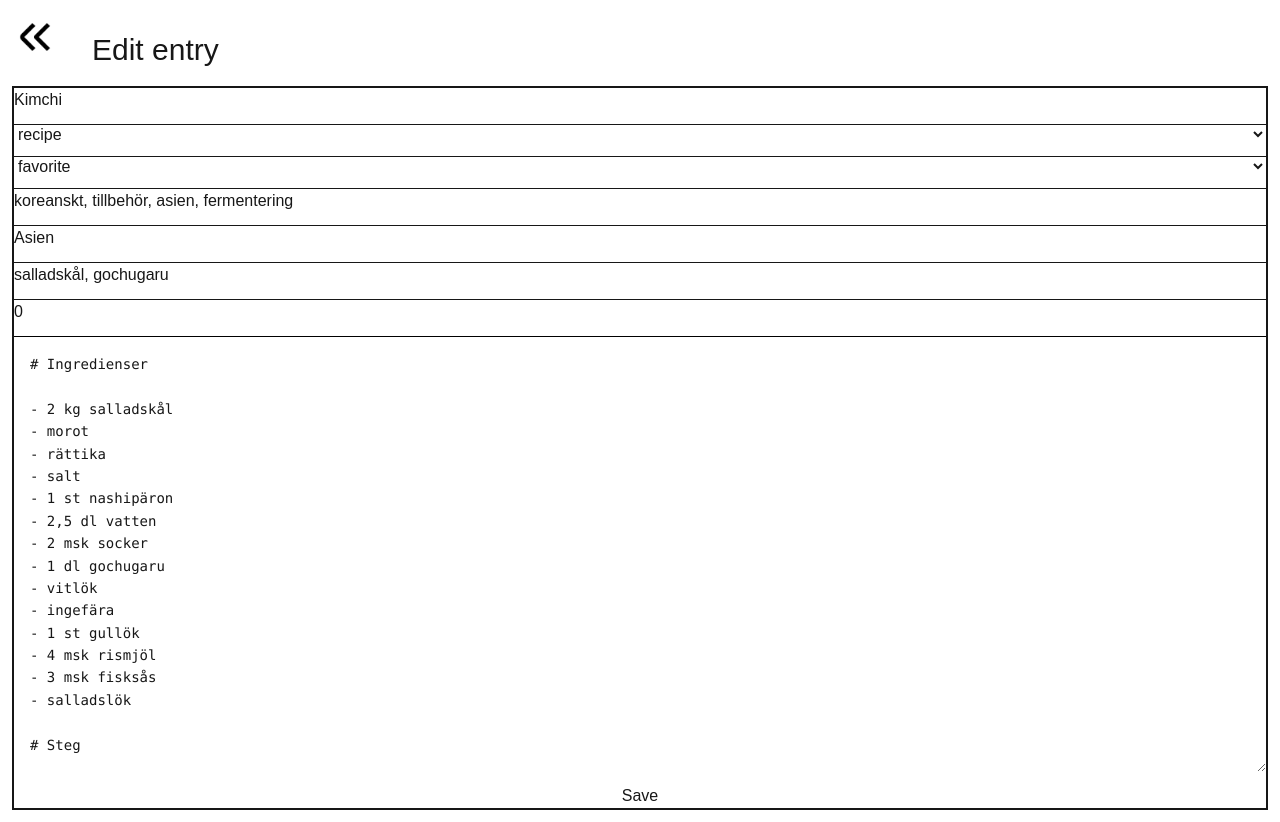
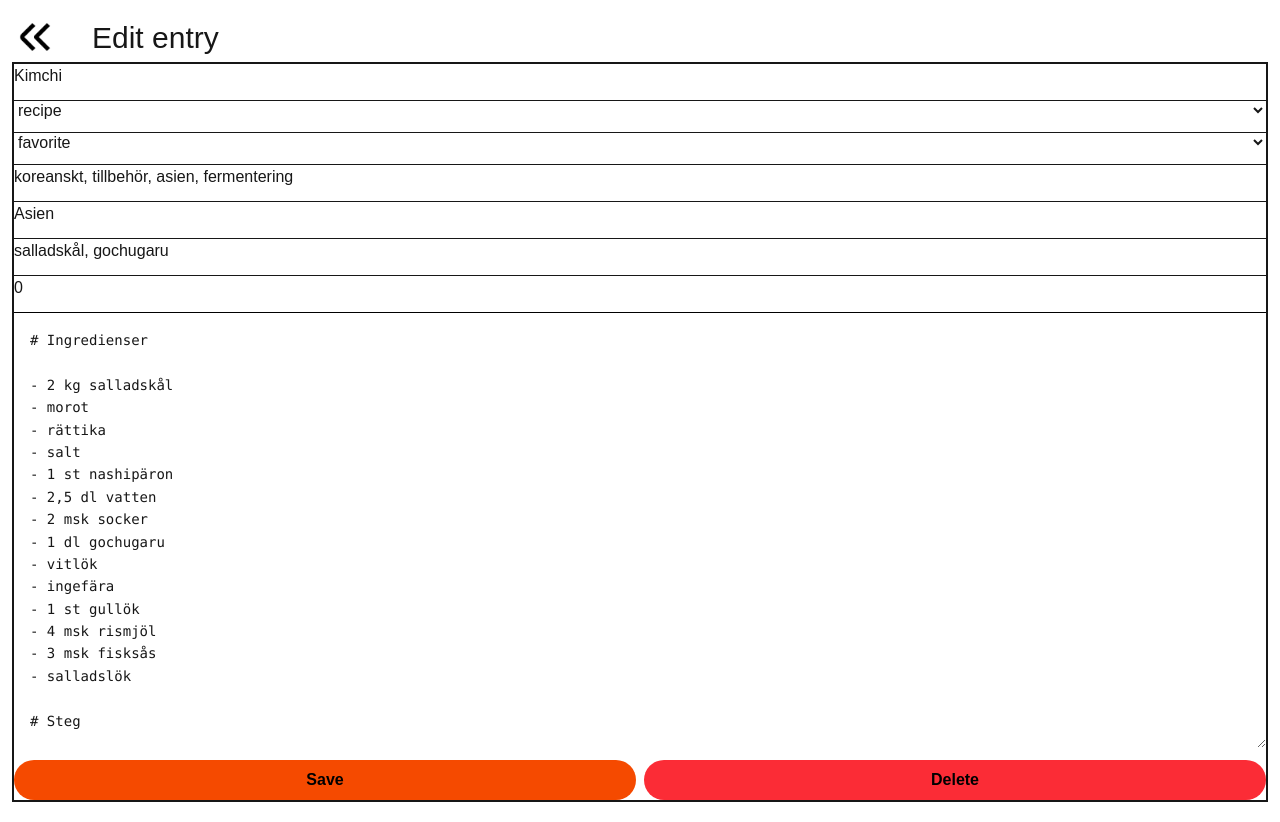
Before and after one commit to 0pert/BitePad, a Next.js app: page /entries/edit/kimchi in a window 1280 px wide. Built offline with nearby package versions, Linux system fonts and the light colour scheme.

Commit message:
Added DELETE endpoint

```diff
--- a/src/app/api/entries/route.ts
+++ b/src/app/api/entries/route.ts
@@ -1,6 +1,7 @@
 import { NextResponse } from "next/server";
 import { loadEntries } from "@/lib/content/loadEntries";
 import { saveEntry } from "@/lib/content/saveEntry";
+import { deleteEntry } from "@/lib/content/deleteEntry";
 
 export async function GET() {
   const entries = await loadEntries();
@@ -20,3 +21,17 @@ export async function POST(request: Request) {
     );
   }
 }
+
+export async function DELETE(request: Request) {
+  try {
+    const body = await request.json();
+    const status = await deleteEntry(body.type, body.slug);
+    return NextResponse.json(status, { status: 201 });
+  } catch (error) {
+    console.error(error);
+    return NextResponse.json(
+      { error: "Could not delete entry" },
+      { status: 400 }
+    );
+  }
+}
--- a/src/app/entries/[slug]/page.tsx
+++ b/src/app/entries/[slug]/page.tsx
@@ -8,6 +8,7 @@ import "./markdown.css";
 type Props = {
   params: Promise<{ slug: string }>;
 };
+
 
 export default async function EntryPage({ params }: Props) {
   const { slug } = await params;
@@ -36,6 +37,9 @@ export default async function EntryPage({ params }: Props) {
           <Link href={`/entries/edit/${entry.slug}`}>
             <img src="../../edit.png" className="edit-icon" />
           </Link>
+
+
+
         </div>
         <div>
           <h1 style={{ fontSize: 30 }}>{entry.title}</h1>
--- a/src/app/entries/components/EntryForm.tsx
+++ b/src/app/entries/components/EntryForm.tsx
@@ -22,7 +22,6 @@ type EntryFormProps = {
 };
 
 export default function EntryForm({ initialData, mode }: EntryFormProps) {
-
   const router = useRouter();
 
   const [title, setTitle] = useState(initialData?.title ?? "");
@@ -30,11 +29,37 @@ export default function EntryForm({ initialData, mode }: EntryFormProps) {
   const [type, setType] = useState(initialData?.type ?? "recipe");
   const [status, setStatus] = useState(initialData?.status ?? "saved");
   const [tags, setTags] = useState(initialData?.tags?.join(", ") ?? "");
-  const [mainIngredients, setMainIngredients] = useState(initialData?.mainIngredients?.join(", ") ?? "");
-  const [timeMinutes, setTimeMinutes] = useState(initialData?.timeMinutes ?? "");
+  const [mainIngredients, setMainIngredients] = useState(
+    initialData?.mainIngredients?.join(", ") ?? "",
+  );
+  const [timeMinutes, setTimeMinutes] = useState(
+    initialData?.timeMinutes ?? "",
+  );
   const [cuisine, setCuisine] = useState(initialData?.cuisine ?? "");
   const [body, setBody] = useState(initialData?.body ?? "");
   const [saving, setSaving] = useState(false);
+
+  async function deleteAction() {
+    if (saving) return;
+    const confirmed = window.confirm(
+      `Delete "${title}"? This cannot be undone.`,
+    );
+    if (!confirmed) return;
+
+    const res = await fetch("/api/entries", {
+      method: "DELETE",
+      headers: { "Content-Type": "application/json" },
+      body: JSON.stringify({
+        type,
+        slug,
+      }),
+    });
+    if (!res.ok) {
+      alert("Could not delete entry");
+      return;
+    }
+    router.push(`/`);
+  }
 
   async function onSubmit(e: React.SubmitEvent) {
     e.preventDefault();
@@ -77,17 +102,23 @@ export default function EntryForm({ initialData, mode }: EntryFormProps) {
 
   return (
     <main style={{ padding: 12, width: "100%", margin: "0 auto" }}>
-
-      <div style={{ display: "flex", alignContent:"space-between", alignItems: "center" }}>
+      <div
+        style={{
+          display: "flex",
+          alignContent: "space-between",
+          alignItems: "center",
+        }}
+      >
         <div>
-        <Link href="/">
-          <img src="../../left-arrow.png" className="left-arrow" />
-        </Link><br/>
+          <Link href="/">
+            <img src="../../left-arrow.png" className="left-arrow" />
+          </Link>
         </div>
         <div>
-
           {/* <h1 style={{ fontSize: 30 }}>New Entry</h1> */}
-          <h1 style={{ fontSize: 30 }}>{mode === "new" ? "New entry" : "Edit entry"}</h1>
+          <h1 style={{ fontSize: 30 }}>
+            {mode === "new" ? "New entry" : "Edit entry"}
+          </h1>
         </div>
       </div>
 
@@ -164,9 +195,25 @@ export default function EntryForm({ initialData, mode }: EntryFormProps) {
           className="editor"
         />
 
-        <button type="submit" disabled={saving}>
-          {saving ? "Saving..." : "Save"}
-        </button>
+
+        <div className={mode == "edit" ? "grid grid-cols-2 gap-2" : "grid items-center" }>
+          <button
+            type="submit"
+            disabled={saving}
+            className="bg-orange-600 hover:bg-orange-700 text-black font-bold py-2 px-4 rounded-full"
+          >
+            {saving ? "Saving..." : "Save"}
+          </button>
+          {mode == "edit" && (
+            <button
+              type="button"
+              onClick={deleteAction}
+              className="bg-red-500 hover:bg-red-700 text-black font-bold py-2 px-4 rounded-full"
+            >
+              Delete
+            </button>
+          )}
+        </div>
       </form>
     </main>
   );
--- /dev/null
+++ b/src/lib/content/deleteEntry.ts
@@ -0,0 +1,15 @@
+import fs from "fs/promises";
+import path from "path";
+import { getDirForType } from "./paths";
+
+export async function deleteEntry(type: "recipe" | "idea", slug: string) {
+    const dir = getDirForType(type);
+    const filePath = path.join(dir, `${slug}.md`);
+
+    await fs.unlink(filePath);
+
+    const ok = 200
+    return {
+        ok
+      }
+}
```
